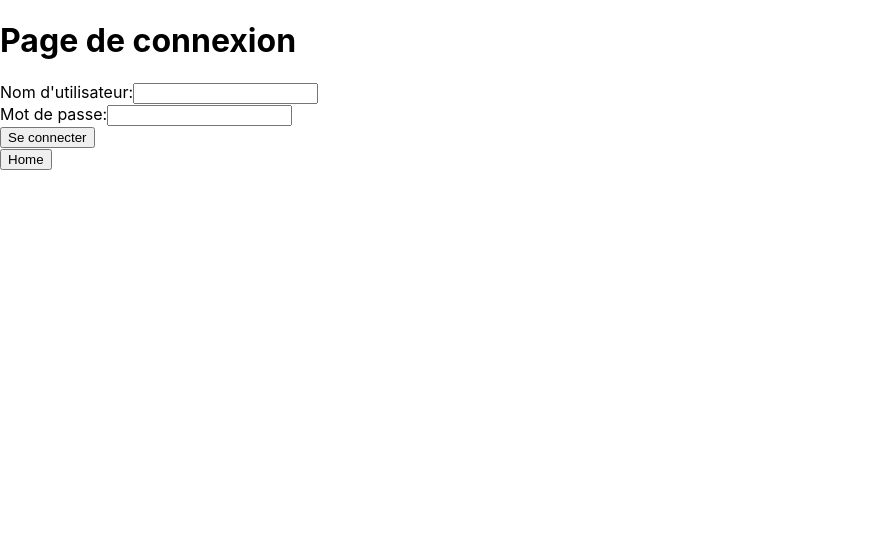
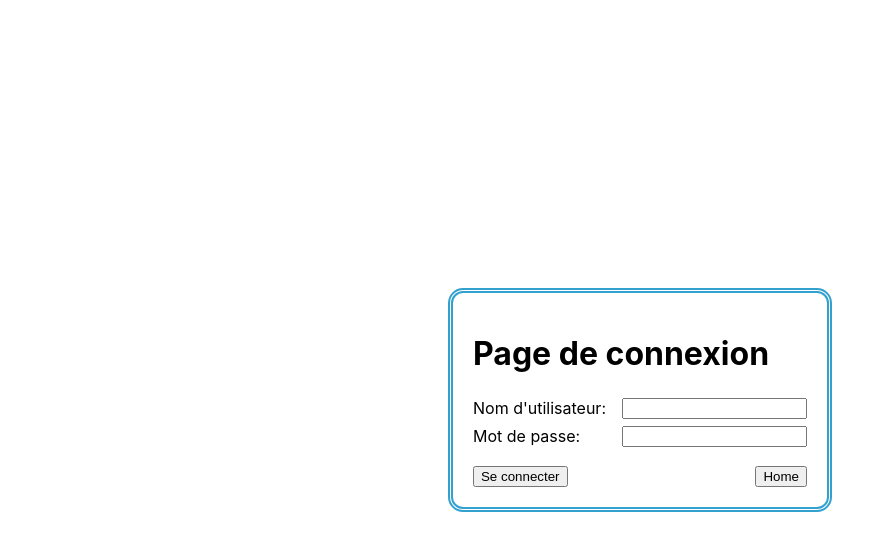
Before and after one commit to RicardMatteo/Appli-Web, a React (Create React App) app in the folder ade-en-mieux/: page /login in a window 1280 px wide. Shown: the top 550 px of the page, without its empty margins (0-895 px from the left). Built offline with nearby package versions, Linux system fonts and the light colour scheme.

Commit message:
feat: basic css

```diff
--- a/ade-en-mieux/src/index.css
+++ b/ade-en-mieux/src/index.css
@@ -11,3 +11,43 @@ code {
   font-family: source-code-pro, Menlo, Monaco, Consolas, 'Courier New',
     monospace;
 }
+.errorMsg {
+  color: red;
+  font-size: small;
+  padding-bottom: 0.5%;
+}
+body, html {
+  height: 100%;
+  margin: 0;
+  display: flex;
+  justify-content: center;
+  align-items: center;
+}
+
+.container {
+  border: thick double #32a1ce;
+  padding: 20px;
+  margin: 2px;
+  border-radius: 15px;
+  width: auto;
+}
+
+.entry {
+  padding-top: 1%;
+  padding-bottom: 1%;
+  display: flex;
+  border-radius: 5px;
+  width: 100%;
+  justify-content: space-between;
+}
+
+.entry input {
+  margin-left: 1rem;
+}
+
+.button-container {
+  display: flex;
+  justify-content: center;
+  padding-top: 1rem;
+  justify-content: space-between;
+}
--- a/ade-en-mieux/src/routes/login/login.css
+++ b/ade-en-mieux/src/routes/login/login.css
@@ -3,3 +3,38 @@
     font-size: small;
     padding-bottom: 0.5%;
 }
+body, html {
+    height: 100%;
+    margin: 0;
+    display: flex;
+    justify-content: center;
+    align-items: center;
+}
+
+.container {
+    border: thick double #32a1ce;
+    padding: 20px;
+    margin: 2px;
+    border-radius: 15px;
+    width: auto;
+}
+
+.entry {
+    padding-top: 1%;
+    padding-bottom: 1%;
+    display: flex;
+    border-radius: 5px;
+    width: 100%;
+    justify-content: space-between;
+}
+
+.entry input {
+    margin-left: 1rem;
+}
+
+.button-container {
+    display: flex;
+    justify-content: center;
+    padding-top: 1rem;
+    justify-content: space-between;
+}
--- a/ade-en-mieux/src/routes/login/login.tsx
+++ b/ade-en-mieux/src/routes/login/login.tsx
@@ -46,7 +46,7 @@ function Login() {
   };
 
   return (
-    <div>
+    <div className="container">
       <h1>Page de connexion</h1>
       <Formik
         initialValues={initial_values}
@@ -55,31 +55,33 @@ function Login() {
       >
         {({ isSubmitting }) => (
           <Form>
-            <div>
+            <div className="entry">
               <label htmlFor="username">Nom d'utilisateur:</label>
               <Field type="text" id="username" name="username" />
+            </div>
             <ErrorMessage
               name="username"
               component="div"
               className="errorMsg"
             />
-            </div>
-            <div>
+            <div className="entry">
               <label htmlFor="password">Mot de passe:</label>
               <Field type="password" id="password" name="password" />
+            </div>
             <ErrorMessage
                 name="password"
                 component="div"
                 className="errorMsg"
               />
-            </div>
+            <div className="button-container">
               <button type="submit" disabled={isSubmitting}>
                 Se connecter
               </button>
+              <button onClick={() => navigate("/")}>Home</button>
+            </div>
           </Form>
         )}
       </Formik>
-      <button onClick={() => navigate("/")}>Home</button>
     </div>
   );
 }
--- a/ade-en-mieux/src/routes/register/register.css
+++ b/ade-en-mieux/src/routes/register/register.css
@@ -3,3 +3,38 @@
     font-size: small;
     padding-bottom: 0.5%;
 }
+body, html {
+    height: 100%;
+    margin: 0;
+    display: flex;
+    justify-content: center;
+    align-items: center;
+}
+
+.container {
+    border: thick double #32a1ce;
+    padding: 20px;
+    margin: 2px;
+    border-radius: 15px;
+    width: auto;
+}
+
+.entry {
+    padding-top: 1%;
+    padding-bottom: 1%;
+    display: flex;
+    border-radius: 5px;
+    width: 100%;
+    justify-content: space-between;
+}
+
+.entry input {
+    margin-left: 1rem;
+}
+
+.button-container {
+    display: flex;
+    justify-content: center;
+    padding-top: 1rem;
+    justify-content: space-between;
+}
--- a/ade-en-mieux/src/routes/register/register.tsx
+++ b/ade-en-mieux/src/routes/register/register.tsx
@@ -111,6 +111,7 @@ function Login() {
   };
 
   return (
+    <div className="container">
       <div>
         <h1>Créez votre compte !</h1>
         <Formik
@@ -120,49 +121,53 @@ function Login() {
           >
           {({ isSubmitting }) => (
             <Form>
-            <div>
-              <label htmlFor="username">Nom d'utilisateur:</label>
+              <div className="entry">
+                <label htmlFor="username">Nom d'utilisateur: </label>
                 <Field type="text" id="username" name="username" />
+              </div>
               <ErrorMessage
                   name="username"
                   component="div"
                   className="errorMsg"
                   />
+              <div className="entry">
+                <label htmlFor="firstname">Prénom: </label>
+                <Field type="text" id="firstname" name="firstname" />
+
               </div>
-            <div>
-              <label htmlFor="firstname">Prénom:</label>
-              <Field type="text" id="firstname" name="firstname" />
               <ErrorMessage
                   name="firstname"
                   component="div"
                   className="errorMsg"
                   />
+              <div className="entry">
+                <label htmlFor="lastname">Nom de famille: </label>
+                <Field type="text" id="lastname" name="lastname" />
               </div>
-            <div>
-              <label htmlFor="lastname">Nom de famille:</label>
-              <Field type="text" id="lastname" name="lastname" />
               <ErrorMessage
                   name="lastname"
                   component="div"
                   className="errorMsg"
                   />
+              <div className="entry">
+                <label htmlFor="password">Mot de passe: </label>
+                <Field type="password" id="password" name="password" />
               </div>
-            <div>
-              <label htmlFor="password">Mot de passe:</label>
-              <Field type="password" id="password" name="password" />
               <ErrorMessage
                   name="password"
                   component="div"
                   className="errorMsg"
                   />
-            </div>
+              <div className="button-container">
                 <button type="submit" disabled={isSubmitting}>
                   Créer son compte
                 </button>
+                <button onClick={() => navigate("/")}>Retour</button>
+              </div>
             </Form>
           )}
         </Formik>
-      <button onClick={() => navigate("/")}>Home</button>
+        </div>
     </div>
   );
 }
--- a/ade-en-mieux/src/routes/root.tsx
+++ b/ade-en-mieux/src/routes/root.tsx
@@ -5,15 +5,19 @@ export default function Root() {
 
   return (
     <>
+    <div className="container">
       <div>
         <h1>ADE en Mieux</h1>
       </div>
       <div>
         <h2>Ceci sera la future homepage du site !</h2>
       </div>
-      <button onClick={() => navigate("/tp3")}>TP3</button>
-      <button onClick={() => navigate("/login")}>Login toi mon reuf !</button>
-      <button onClick={() => navigate("/register")}>Inscris-toi mon reuf !</button>
+      <div className="button-container">
+        <button onClick={() => navigate("/tp3")}>TP3</button>
+        <button onClick={() => navigate("/login")}>Login toi mon reuf !</button>
+        <button onClick={() => navigate("/register")}>Inscris-toi mon reuf !</button>
+      </div>
+    </div>
     </>
   );
 }
```
Lines whose indentation alone changed are shown as unchanged.
